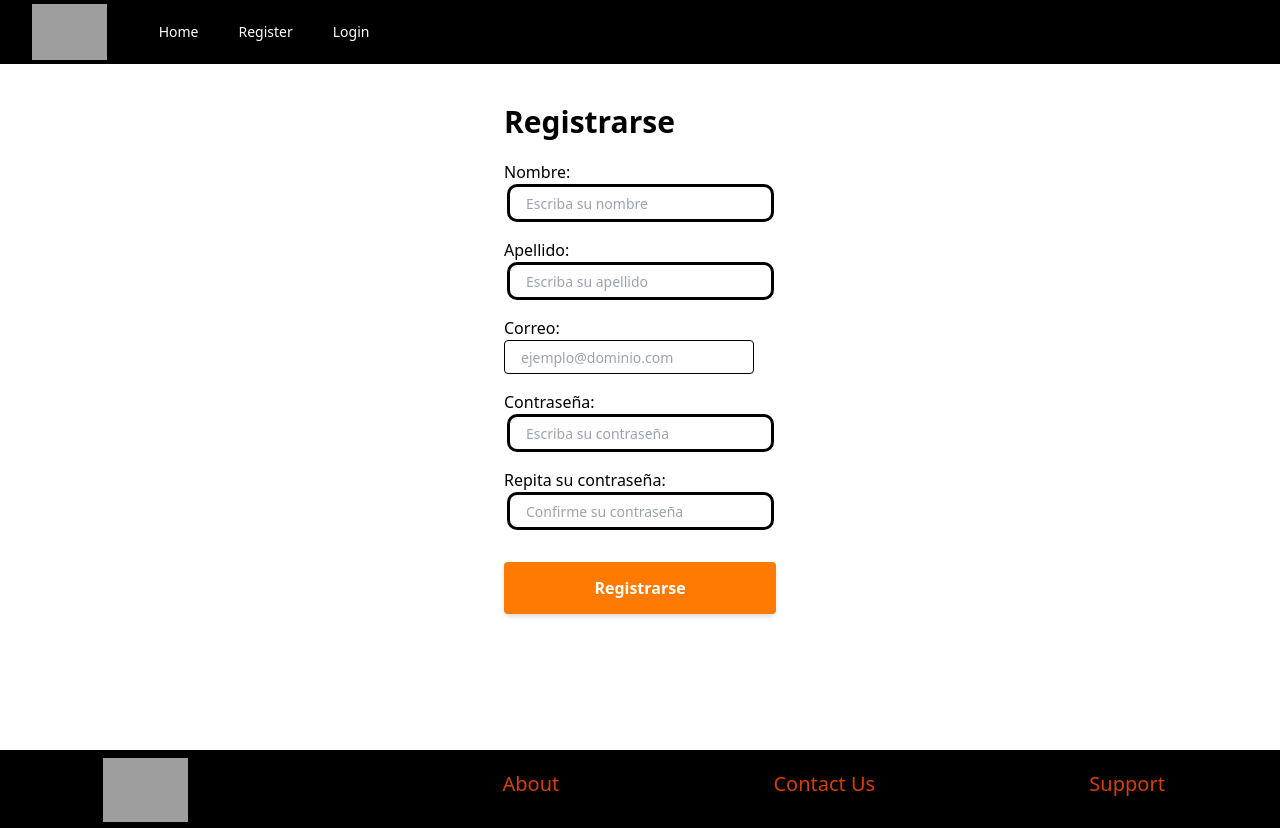
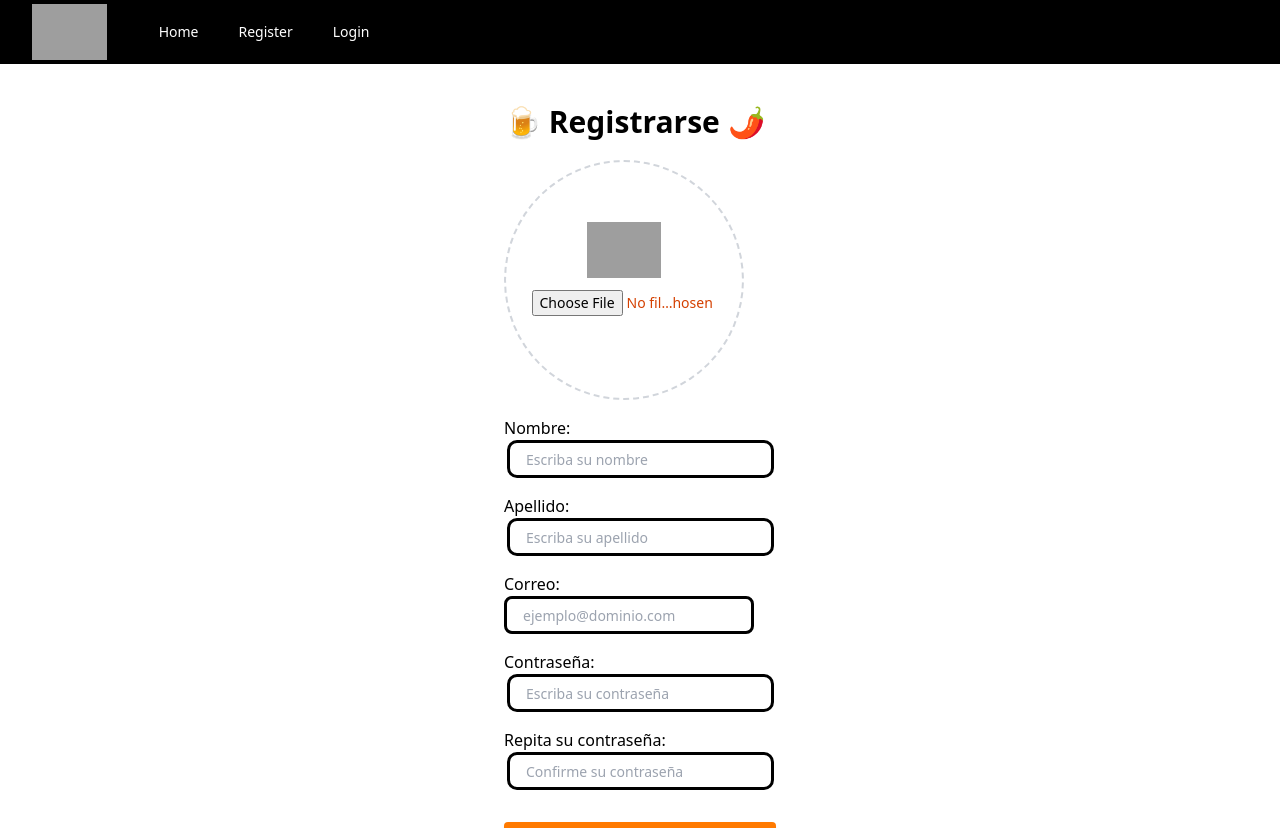
Before and after one commit to marianam4501/paprika-web, a React (Create React App) app: page /register in a window 1280 px wide. Shown: the top 828 px of the page. Built offline with nearby package versions, Linux system fonts and the light colour scheme; grey boxes are pictures that could not be loaded.

Commit message:
INTERFACEEEEEEEEE

```diff
--- a/src/Components/Header/index.js
+++ b/src/Components/Header/index.js
@@ -1,5 +1,6 @@
 import { Fragment } from "react";
 import { Disclosure, Menu, Transition } from "@headlessui/react";
+import { Link } from "react-router-dom";
 import {
   BellIcon,
   MenuIcon,
@@ -21,7 +22,7 @@ const navigation = [
 const userNavigation = [
   { name: "Your Profile", href: "/Profile" },
   { name: "Settings", href: "#" },
-  { name: "Sign out", href: "#" },
+  { name: "Sign out", href: "/logOut" },
 ];
 
 function classNames(...classes) {
@@ -42,11 +43,14 @@ export default function Header() {
                   <div className="flex items-center">
                     {/* Paprika logo */}
                     <div className="flex-shrink-0">
+                      <Link to="/">
                       <img
                         className="object-cover relative h-14 w-22"
                         src="https://rb.gy/iq70yv"
                         alt="Logo Paprika"
                       />
+                      </Link>
+
                     </div>
                     <div className="hidden md:block">
                       <div className="ml-10 flex items-baseline space-x-4">
--- a/src/Pages/AddRecipe/index.js
+++ b/src/Pages/AddRecipe/index.js
@@ -73,7 +73,7 @@ export function AddRecipe() {
                     htmlFor="file-upload"
                     className="relative cursor-pointer bg-white rounded-md font-medium text-dark-orange hover:text-light-orange focus-within:outline-none focus-within:ring-2 focus-within:ring-offset-2 focus-within:ring-light-orange"
                   >
-                    {/* <span>Upload a Picture</span> */}
+
                     <input
                       id="recepiPicture"
                       onChange={(evt) => {
--- a/src/Pages/Login/Login.js
+++ b/src/Pages/Login/Login.js
@@ -1,4 +1,4 @@
-import SimpleHeader from "../../Components/Header/index.js";
+import SimpleHeader from "../../Components/SimpleHeader/Index.js";
 import Footer from "../../Components/Footer/Index.js";
 import { useDispatch, useSelector } from "react-redux";
 import { useState } from "react";
--- a/src/Pages/Register/index.js
+++ b/src/Pages/Register/index.js
@@ -1,7 +1,11 @@
 import Header from "../../Components/SimpleHeader/Index";
 import Footer from "../../Components/Footer/Index";
 
+import React, { useState } from "react";
+
 export default function Register() {
+  const [UserPicture, setUserPicture] = useState(null);
+
   return (
     <div>
       <div className="mb-5">
@@ -10,14 +14,61 @@ export default function Register() {
 
       <div className="w-auto h-auto flex flex-wrap justify-center mb-32">
         <div>
-          <h1 className="text-3xl font-bold my-5">Registrarse</h1>
+          <h1 className="text-3xl font-bold my-5">🍺 Registrarse 🌶</h1>
           <form>
-            <div className="mb-4">
+            <div className="content-center mt-1 flex justify-center border-2 h-60 w-60 border-gray-300 border-dashed rounded-full">
+              {!UserPicture && (
+                <div className=" space-y-1 text-center justify-center mt-5">
+                  <div className="columns-1 justify-center  text-sm text-gray-600">
+                    <img
+                      className="object-cover h-14 w-22 mb-3 mx-[65px] mt-10"
+                      src="https://i.ibb.co/dBvR1v0/fast-food.png"
+                      alt="Logo Paprika"
+                    />
+                    <label
+                      htmlFor="file-upload"
+                      className="relative cursor-pointer bg-white rounded-md font-medium text-dark-orange hover:text-light-orange focus-within:outline-none focus-within:ring-2 focus-within:ring-offset-2 focus-within:ring-light-orange"
+                    >
+                      <input
+                        id="recepiPicture"
+                        onChange={(evt) => {
+                          setUserPicture(evt.target.files[0]);
+                        }}
+                        name="file-upload"
+                        type="file"
+                        className="w-[185px]"
+                      />
+                    </label>
+                  </div>
+                </div>
+              )}
+
+              {UserPicture && (
+                <div>
+                  <img
+                    src={URL.createObjectURL(UserPicture)}
+                    alt="Product preview"
+                    className="rounded-full h-full w-full"
+                  />
+                </div>
+              )}
+            </div>
+            {UserPicture && (
+            <button
+                    onClick={() => {
+                      setUserPicture(null);
+                    }}
+                    className="bg-red-600 text-white px-4 py-2 rounded-lg"
+                  >
+                    Eliminar
+                  </button>
+            )}
+            <div className="my-4">
               <label>
                 Nombre:
                 <br />
                 <input
-                  className="placeholder:text-gray-400 placeholder:text-sm p-4 h-[28px] w-[250px] border rounded border-black "
+                  className="placeholder:text-gray-400 placeholder:text-sm p-4 h-[28px] w-[250px] border rounded-lg border-black "
                   //className="block w-full p-4 text-gray-900 border border-gray-300 rounded-lg bg-gray-50 sm:text-md focus:ring-blue-500 focus:border-blue-500 dark:bg-gray-700 dark:border-gray-600 dark:placeholder-gray-400 dark:text-white dark:focus:ring-blue-500 dark:focus:border-blue-500"
                   placeholder="Escriba su nombre"
                   type="text"
@@ -30,7 +81,7 @@ export default function Register() {
                 Apellido:
                 <br />
                 <input
-                  className="placeholder:text-gray-400 placeholder:text-sm p-4 h-[28px] w-[250px] border rounded border-black "
+                  className="placeholder:text-gray-400 placeholder:text-sm p-4 h-[28px] w-[250px] border rounded-lg border-black "
                   placeholder="Escriba su apellido"
                   type="text"
                   name="lastname"
@@ -42,7 +93,7 @@ export default function Register() {
                 Correo:
                 <br />
                 <input
-                  className="placeholder:text-gray-400 placeholder:text-sm p-4 h-[28px] w-[250px] border rounded border-black "
+                  className="placeholder:text-gray-400 placeholder:text-sm p-4 h-[28px] w-[250px] border-[3px] rounded-lg appearance-none border-black "
                   placeholder="ejemplo@dominio.com"
                   type="email"
                   name="email"
@@ -84,7 +135,6 @@ export default function Register() {
                 <a href="Feed">Registrarse</a>
               </button>
             </div>
-
           </form>
         </div>
       </div>
```
Lines whose indentation alone changed are shown as unchanged.
